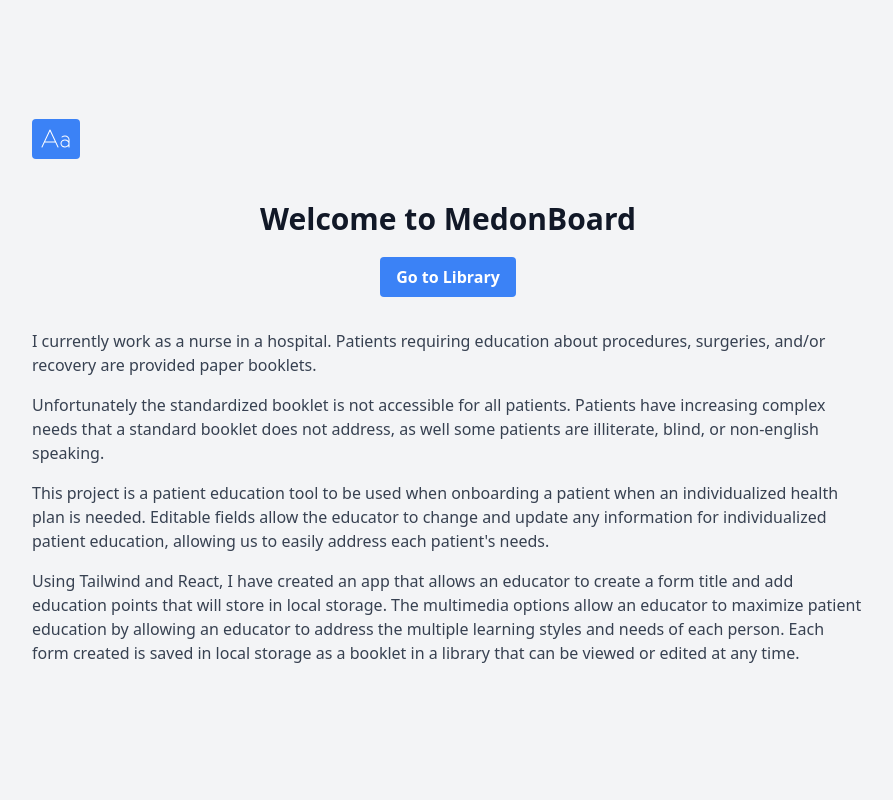
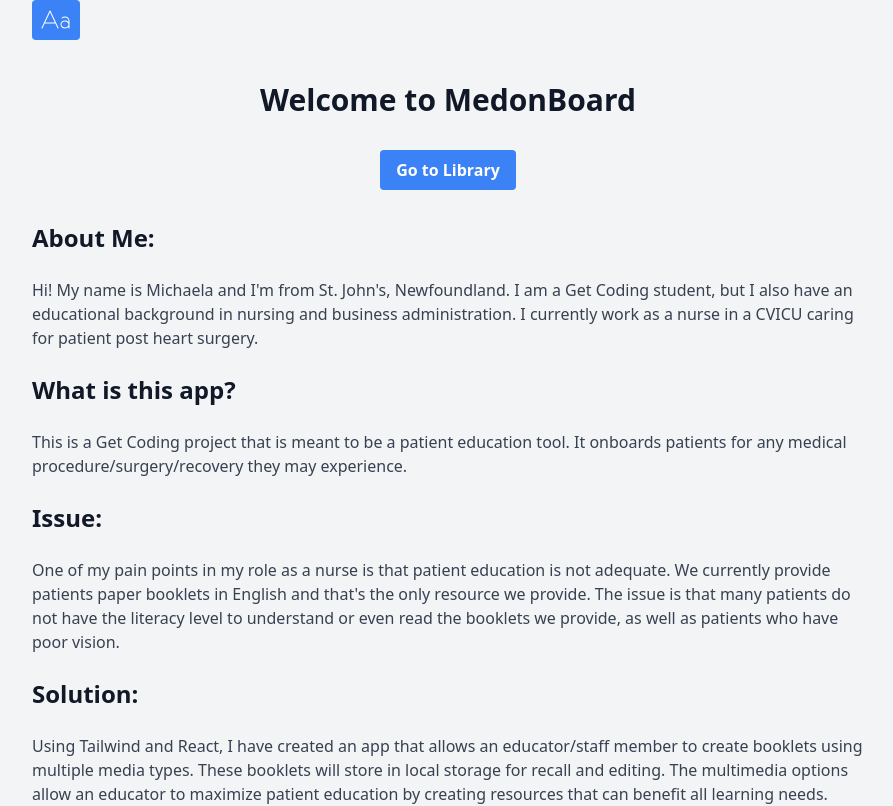
Before and after one commit to mgr514/Onboard, a React (Vite) app: page /#/ in a window 1280 px wide. Shown: the whole page, without its empty margins (192-1085 px from the left). Built offline with nearby package versions, Linux system fonts and the light colour scheme.

Commit message:
home page update

```diff
--- a/src/routes/Home.jsx
+++ b/src/routes/Home.jsx
@@ -4,10 +4,10 @@ import FontSizeToggle from "../components/Fontaccess";
 
 function Home() {
   return (
-    <div className="flex justify-center items-center min-h-screen bg-gray-100 dark:bg-black dark: text-white">
-      <div className="max-w-4xl mx-auto px-4 sm:px-6 lg:px-8 dark:bg-black dark:text-white">
+    <div className="flex justify-center items-center min-h-screen bg-gray-100 dark:bg-black text-white">
+      <div className="max-w-4xl mx-auto px-4 sm:px-6 lg:px-8">
         <FontSizeToggle />
-        <h1 className="text-3xl font-bold text-center text-gray-900 mt-10 mb-5 dark:text-white">
+        <h1 className="text-3xl font-bold text-center text-gray-900 mt-10 mb-8 dark:text-white">
           Welcome to MedonBoard
         </h1>
         <div className="flex justify-center mb-8">
@@ -18,33 +18,46 @@ function Home() {
             Go to Library
           </Link>
         </div>
-        <p className="text-base text-gray-700 mb-4 dark:text-white">
-          I currently work as a nurse in a hospital. Patients requiring
-          education about procedures, surgeries, and/or recovery are provided
-          paper booklets.
-        </p>
-        <p className="text-base text-gray-700 mb-4 dark:text-white">
-          Unfortunately the standardized booklet is not accessible for all
-          patients. Patients have increasing complex needs that a standard
-          booklet does not address, as well some patients are illiterate, blind,
-          or non-english speaking.{" "}
-        </p>
-        <p className="text-base text-gray-700 mb-4 dark:text-white">
-          This project is a patient education tool to be used when onboarding a
-          patient when an individualized health plan is needed. Editable fields
-          allow the educator to change and update any information for
-          individualized patient education, allowing us to easily address each
-          patient's needs.
-        </p>
-        <p className="text-base text-gray-700 mb-4 dark:text-white">
-          Using Tailwind and React, I have created an app that allows an
-          educator to create a form title and add education points that will
-          store in local storage. The multimedia options allow an educator to
-          maximize patient education by allowing an educator to address the
-          multiple learning styles and needs of each person. Each form created
-          is saved in local storage as a booklet in a library that can be viewed
-          or edited at any time.
-        </p>
+        <div className="space-y-6">
+          <h2 className="text-2xl font-bold text-gray-900 dark:text-white mb-4">
+            About Me:
+          </h2>
+          <p className="text-base text-gray-700 dark:text-white">
+            Hi! My name is Michaela and I'm from St. John's, Newfoundland. I am
+            a Get Coding student, but I also have an educational background in
+            nursing and business administration. I currently work as a nurse in
+            a CVICU caring for patient post heart surgery.
+          </p>
+          <h2 className="text-2xl font-bold text-gray-900 dark:text-white mb-4">
+            What is this app?
+          </h2>
+          <p className="text-base text-gray-700 dark:text-white">
+            This is a Get Coding project that is meant to be a patient education
+            tool. It onboards patients for any medical
+            procedure/surgery/recovery they may experience.
+          </p>
+          <h2 className="text-2xl font-bold text-gray-900 dark:text-white mb-4">
+            Issue:
+          </h2>
+          <p className="text-base text-gray-700 dark:text-white">
+            One of my pain points in my role as a nurse is that patient
+            education is not adequate. We currently provide patients paper
+            booklets in English and that's the only resource we provide. The
+            issue is that many patients do not have the literacy level to
+            understand or even read the booklets we provide, as well as patients
+            who have poor vision.
+          </p>
+          <h2 className="text-2xl font-bold text-gray-900 dark:text-white mb-4">
+            Solution:
+          </h2>
+          <p className="text-base text-gray-700 dark:text-white">
+            Using Tailwind and React, I have created an app that allows an
+            educator/staff member to create booklets using multiple media types.
+            These booklets will store in local storage for recall and editing.
+            The multimedia options allow an educator to maximize patient
+            education by creating resources that can benefit all learning needs.
+          </p>
+        </div>
       </div>
     </div>
   );
--- a/src/routes/Library.jsx
+++ b/src/routes/Library.jsx
@@ -35,7 +35,7 @@ function Library() {
     switch (point.type) {
       case "text":
         return (
-          <div className="border-2 border-gray-400 p-2 w-full h-full flex items-center justify-center rounded-md">
+          <div className="flex items-center justify-center w-full h-full text-center">
             {point.text}
           </div>
         );
@@ -44,22 +44,19 @@ function Library() {
           <img
             src={point.imageUrl}
             alt="Preview"
-            className="border-2 border-gray-400 w-full h-full object-cover rounded-md"
+            className="w-full h-full object-cover rounded-md"
           />
         );
       case "video":
         return (
-          <video
-            className="border-2 border-gray-400 w-full h-full rounded-md"
-            controls
-          >
+          <video className="w-full h-full rounded-md" controls>
             <source src={point.videoUrl} type="video/mp4" />
             Your browser does not support the video tag.
           </video>
         );
       default:
         return (
-          <div className="border-2 border-gray-400 p-2 w-full h-full flex items-center justify-center rounded-md">
+          <div className="flex items-center justify-center w-full h-full text-center">
             Unknown point type
           </div>
         );
@@ -116,8 +113,11 @@ function Library() {
                 <div className="font-bold mb-2 mt-8 text-center text-xl underline">
                   {booklet.title}
                 </div>
-                <div className="text-sm text-gray-600 dark:text-gray-300 text-center w-full h-full flex items-center justify-center">
-                  <div className="border-2 border-gray-400 w-40 h-40 flex items-center justify-center rounded-md">
+                <div className="border-2 border-gray-400 w-40 h-40 flex flex-col items-center justify-start rounded-md">
+                  <div className="text-center font-semibold mt-1 mb-1">
+                    Preview
+                  </div>
+                  <div className="flex items-center justify-center w-full h-full text-center">
                     {booklet.points.length > 0
                       ? renderFirstPointPreview(booklet.points[0])
                       : "No points available"}
@@ -137,4 +137,5 @@ function Library() {
     </div>
   );
 }
+
 export default Library;
```
